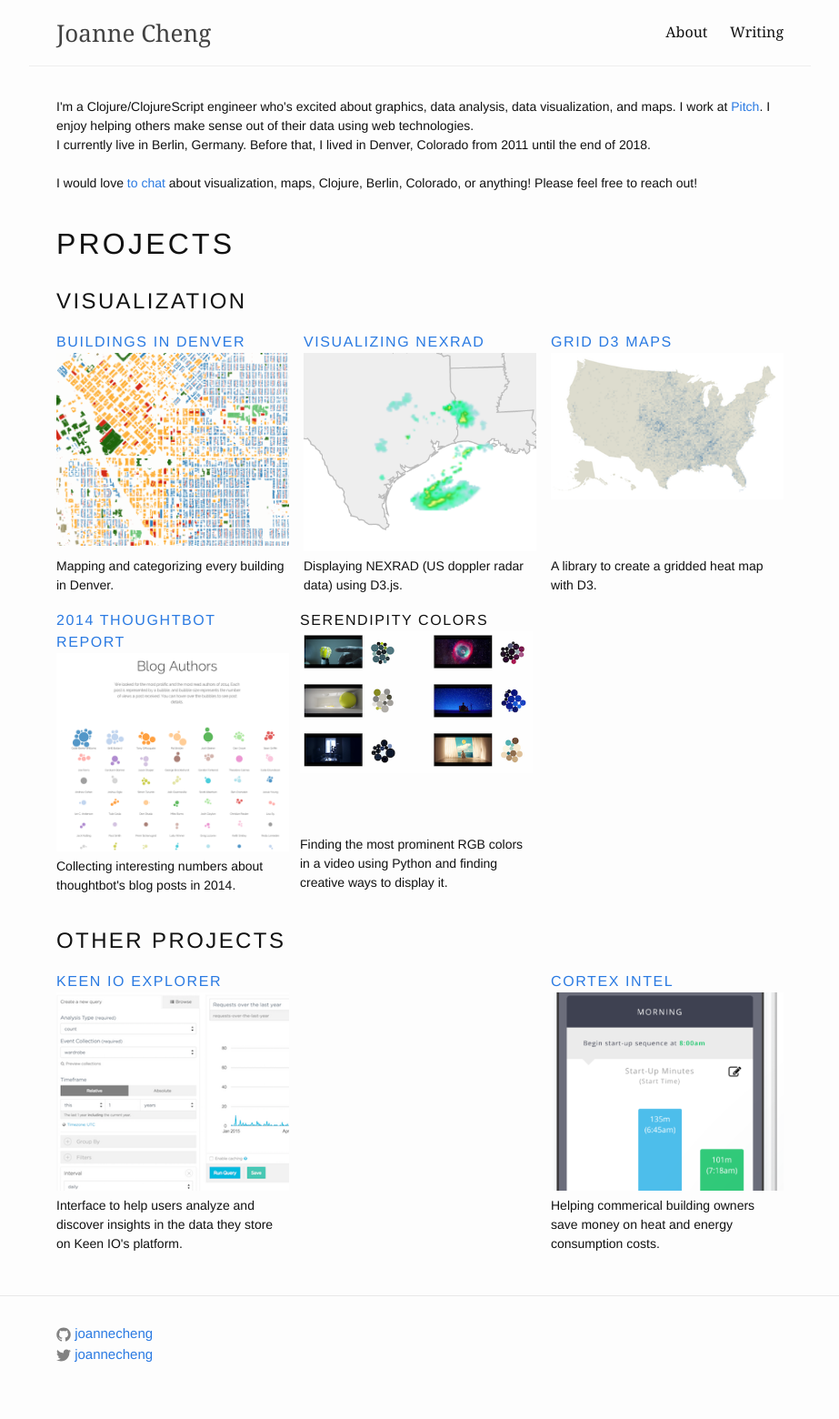
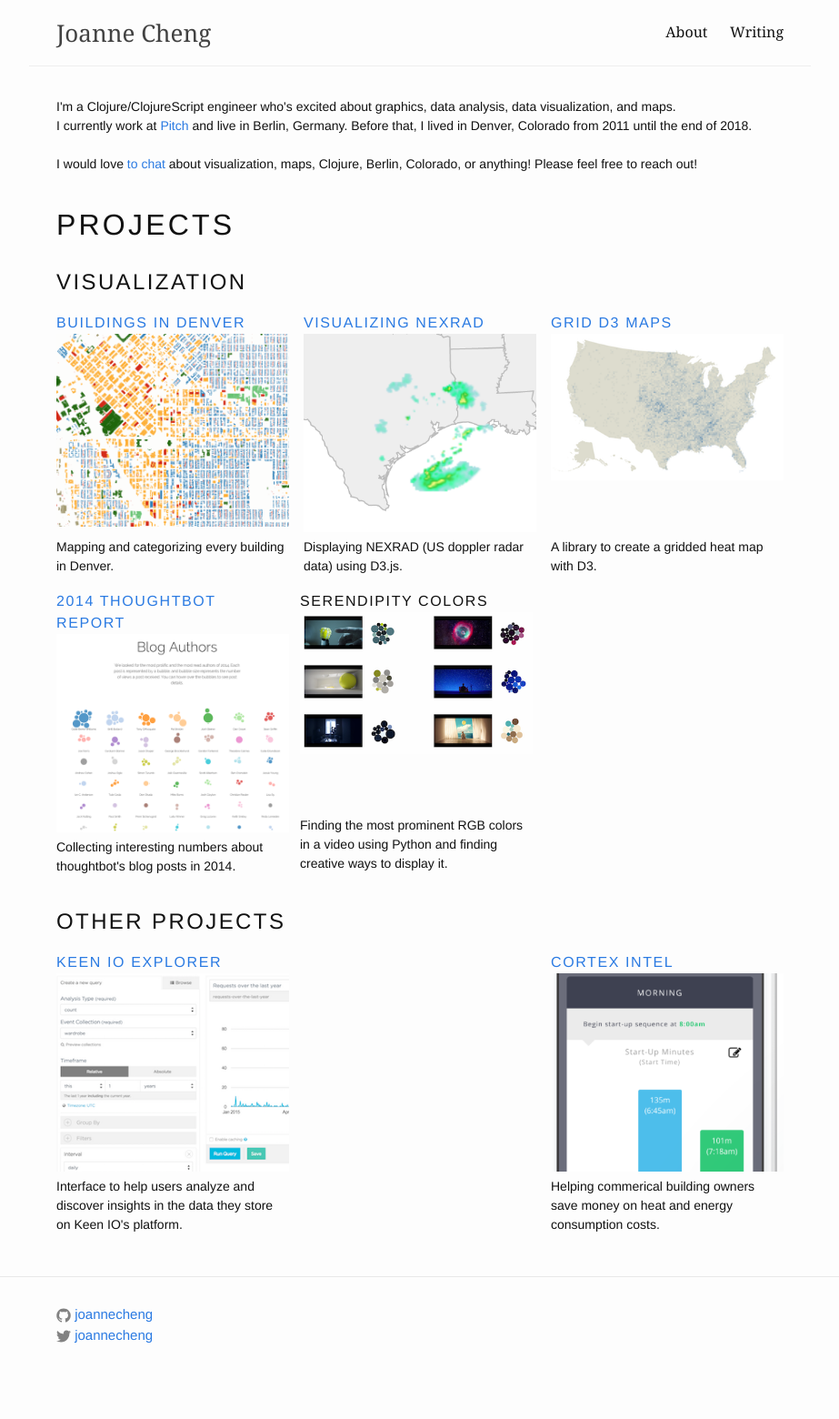
Before and after one commit to joannecheng/joannecheng.github.io, a Jekyll site: the page built from index.html, in a window 1280 px wide. Shown: the whole page at 91% size, without its empty margins (178-1101 px from the left). Built offline with Jekyll 4.4.1, drawn with Linux system fonts in a browser that asks for light colours; nearby versions of some CDN libraries; library files that are not in the unit come from our copies; after the commit the page ends 1539 px from its top, so only the background shows below that.

Commit message:
update description again

```diff
--- a/index.html
+++ b/index.html
@@ -9,14 +9,10 @@ layout: default
   <div class="personal-statement mb4 f6">
     I'm a Clojure/ClojureScript engineer who's excited
     about graphics, data analysis, data visualization, and maps.
-    I work at
-    <a href="https://pitch.io">Pitch</a>.
-
-    I enjoy helping others make sense out of their data using
-    web technologies.
-
     <br />
-    I currently live in Berlin, Germany. Before that,
+    I currently work at
+    <a href="https://pitch.io">Pitch</a>
+    and live in Berlin, Germany. Before that,
     I lived in Denver, Colorado from 2011 until the end of 2018.
 
     <br />
```
